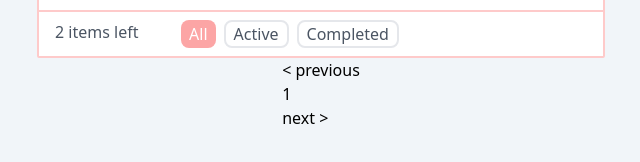
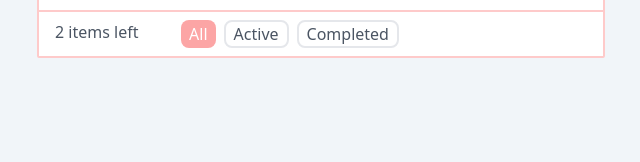
Before and after one commit to sansanhatecode/todolist-upgrade, a React (Create React App) app: page / in a window 1280 px wide. Shown: the part 360-522 px from the top of the page, without its empty margins (319-959 px from the left). Built offline with nearby package versions, Linux system fonts and the light colour scheme.

Commit message:
handle edit

```diff
--- a/public/index.html
+++ b/public/index.html
@@ -9,7 +9,7 @@
       name="description"
       content="Web site created using create-react-app"
     />
-    <link rel="apple-touch-icon" href="%PUBLIC_URL%/logo192.png" />
+    <!-- <link rel="apple-touch-icon" href="%PUBLIC_URL%/logo192.png" /> -->
     <!--
       manifest.json provides metadata used when your web app is installed on a
       user's mobile device or desktop. See https://developers.google.com/web/fundamentals/web-app-manifest/
--- a/src/App.jsx
+++ b/src/App.jsx
@@ -3,26 +3,26 @@
 import Header from './components/Header';
 import ContentList from './components/ContentList';
 import Footer from './components/Footer';
-import PaginatedItems from './components/Pagination';
 
 class App extends React.Component {
   constructor(props) {
     super(props);
+    this.myHeader = React.createRef();
     this.state = {
       jobs: [
         {
-          name:"clean the house",
+          name: "clean the house",
           displayStatus: true,
           done: false,
         },
         {
-          name:"do the homework",
+          name: "do the homework",
           displayStatus: true,
           done: false,
         },
       ],
-      filterButton:"0",
-      isEditting: false,
+      filterButton: "0",
+      // isEditting: false,
     }
   }
 
@@ -31,35 +31,30 @@
     const {
       jobs,
       filterButton,
-      isEditting,
+      // isEditting,
     } = this.state;
 
-    //chỉnh sửa công việc cũ
-    if (isEditting) {
-      console.log(isEditting);
-    }
+    //thêm công việc mới
 
-    //thêm công việc mới
-    else{
     const newJob = {
-        name:addItem,
-        displayStatus:true,
-        done:false,
+      name: addItem,
+      displayStatus: true,
+      done: false,
     }
 
     const newJobs = [...jobs, newJob];
-      if(filterButton === "2"){
+    if (filterButton === "2") {
       newJob.displayStatus = false
     }
     this.setState({
       jobs: newJobs
     });
-    }
+
   }
 
   //xoa cong viec duoc chon
   handleDelete = (e, index) => {
-    const {jobs} = this.state;
+    const { jobs } = this.state;
     const newJobs = [...jobs];
     newJobs.splice(index, 1);
     this.setState({
@@ -69,11 +64,11 @@
 
   //chinh sua mot cong viec
   handleEdit = (e, index) => {
-    const {isEditting} = this.state;
-    this.setState({
-      isEditting: true,
-    });
-    console.log(this.state);
+    // const { isEditting } = this.state;
+    // this.setState({
+    //   isEditting: true,
+    // });
+    this.myHeader.current.focus();
   }
 
   //danh dau cong viec duoc lam xong
@@ -84,12 +79,12 @@
     } = this.state;
     const newJobs = jobs;
     newJobs[index].done = !jobs[index].done;
-    if(newJobs[index].done){
-      if(filterButton==="1"){
+    if (newJobs[index].done) {
+      if (filterButton === "1") {
         newJobs[index].displayStatus = false;
       }
       else newJobs[index].displayStatus = true;
-    } else if (filterButton==="2"){
+    } else if (filterButton === "2") {
       newJobs[index].displayStatus = false;
     } else newJobs[index].displayStatus = true;
     this.setState({
@@ -99,14 +94,14 @@
 
   //danh dau tat ca cong viec da duoc lam xong (khong lam xong)
   handleDownButtonClick = () => {
-    const {jobs} = this.state;
+    const { jobs } = this.state;
     let jobsCheck = jobs;
     //kiểm tra xem có phải tất cả các công việc đều đã được làm xong hay chưa?
     const isNotDone = jobsCheck.some(job => !(job.done))
     let newJobs = jobs;
     newJobs.map(job => (job.done = isNotDone))
     this.setState({
-      jobs : newJobs,
+      jobs: newJobs,
     })
     // console.log(newJobs);
   }
@@ -120,70 +115,51 @@
     newJobs.map(job => (job.displayStatus = true))
     console.log(e.currentTarget.id)
     this.setState({
-      jobs : newJobs,
-      filterButton : e.currentTarget.id,
+      jobs: newJobs,
+      filterButton: e.currentTarget.id,
     })
   }
 
   //hien ra cac cong viec dang lam do
   handleActiveButtonClick = (e) => {
-    const {jobs} = this.state;
+    const { jobs } = this.state;
     let newJobs = jobs;
     newJobs.map(job => job.displayStatus = true)
     newJobs.map(job => {
-      if(job.done){
+      if (job.done) {
         return job.displayStatus = false;
       }
     })
     console.log(e.currentTarget.id)
     this.setState({
-      jobs : newJobs,
-      filterButton : e.currentTarget.id,
+      jobs: newJobs,
+      filterButton: e.currentTarget.id,
     })
   }
 
   //hien ra cac cong viec da hoan thanh
   handleCompletedButtonClick = (e) => {
-    const {jobs} = this.state;
+    const { jobs } = this.state;
     let newJobs = jobs;
     newJobs.map(job => job.displayStatus = true)
     newJobs.map(job => {
-      if(!(job.done)){
+      if (!(job.done)) {
         return job.displayStatus = false;
       }
     })
     this.setState({
-      jobs : newJobs,
-      filterButton : e.currentTarget.id,
+      jobs: newJobs,
+      filterButton: e.currentTarget.id,
     })
   }
 
   //xoa cac cong viec da hoan thanh
   handleClearButtonClick = () => {
-    const {jobs} = this.state;
+    const { jobs } = this.state;
     let newJobs = jobs.filter(job => !(job.done));
     // console.log(newJobs);
     this.setState({
-      jobs : newJobs,
-    })
-  }
-
-  //Pagination
-  renderItems = (event, itemsPerPage, newOffset) => {
-    const {jobs} = this.state;
-    // let newJobs = [...jobs];
-    // for(let i = newOffset; i < newOffset + itemsPerPage; i++ ){
-    //   newJobs[i].displayStatus = true
-    // }
-    console.log("aaaaa");
-    const newJobs = jobs.map((job, index) => {
-      if(index >= newOffset && index < newOffset + itemsPerPage){
-        return job.displayStatus = true;
-      }
-      else return job.displayStatus = false;
-    })
-    this.setState({
-      jobs : newJobs,
+      jobs: newJobs,
     })
   }
 
@@ -193,11 +169,14 @@
       filterButton
     } = this.state;
 
+    console.log(this.myHeader.current);
+
     return (
       <div className="flex flex-col pt-20 items-center bg-slate-100 h-full min-h-screen pb-28">
         <h1 className="text-8xl text-red-200 font-bold mb-5">todos</h1>
         <div className="border-2 border-red-200 rounded-sm">
           <Header
+            ref={this.myHeader}
             headerProps={this.handleAdd}
             handleDownButtonClick={this.handleDownButtonClick}
             jobs={jobs}
@@ -217,11 +196,6 @@
             filterButton={filterButton}
           />
         </div>
-        <PaginatedItems
-          itemsPerPage={5}
-          items={jobs}
-          renderItems={this.renderItems}
-        />
       </div>
     )
   }
--- a/src/components/ContentList.jsx
+++ b/src/components/ContentList.jsx
@@ -46,8 +46,9 @@
                     {/* edit button */}
                     <button
                       id={index}
-                      onClick = {(e) => handleEdit(e, index)}
-                      className="w-8 pr-4 hidden text-red-200 group-hover:block hover:text-red-400 absolute right-1"
+                      // onClick = {(e) => handleEdit(e, index)}
+                      onClick={handleEdit}
+                      className="w-8 pr-4 hidden text-red-200 group-hover:block hover:text-red-400 absolute right-10"
                     >
                       <i class="fa-solid fa-pencil text-base"></i>
                     </button>
@@ -55,7 +56,7 @@
                     {/* delete button */}
                     <button
                       onClick={(e) => handleDelete(e, index)}
-                      className="w-8 pr-4 hidden text-red-200 group-hover:block hover:text-red-400 absolute right-10"
+                      className="w-8 pr-4 hidden text-red-200 group-hover:block hover:text-red-400 absolute right-1"
                     >
                       <i className="fa-solid fa-trash text-base"></i>
                     </button>
--- a/src/components/Pagination.jsx
+++ /dev/null
@@ -1,43 +0,0 @@
-import React, { useEffect, useState } from 'react';
-import ReactPaginate from 'react-paginate';
-
-function PaginatedItems(props) {
-  const {
-    itemsPerPage,
-    items,
-    renderItems
-  } = props
-
-  const [itemOffset, setItemOffset] = useState(0);
-  const endOffset = itemOffset + itemsPerPage;
-  console.log(`Loading items from ${itemOffset} to ${endOffset}`);
-  const currentItems = items.slice(itemOffset, endOffset);
-  const pageCount = Math.ceil(items.length / itemsPerPage);
-
-  // Invoke when user click to request another page.
-  const handlePageClick = (event) => {
-    const newOffset = (event.selected * itemsPerPage) % items.length;
-    console.log(
-      `User requested page number ${event.selected}, which is offset ${newOffset}`
-    );
-    setItemOffset(newOffset);
-    console.log(`linh itemsperpage ${itemsPerPage} va ${newOffset}`)
-    renderItems(event, itemsPerPage, newOffset)
-  };
-
-  return (
-    <>
-      <ReactPaginate
-        breakLabel="..."
-        nextLabel="next >"
-        onPageChange={handlePageClick}
-        pageRangeDisplayed={5}
-        pageCount={pageCount}
-        previousLabel="< previous"
-        renderOnZeroPageCount={null}
-      />
-    </>
-  );
-}
-
-export default PaginatedItems;
```
Also changed, not shown: public/manifest.json. Lines whose indentation alone changed are shown as unchanged.
